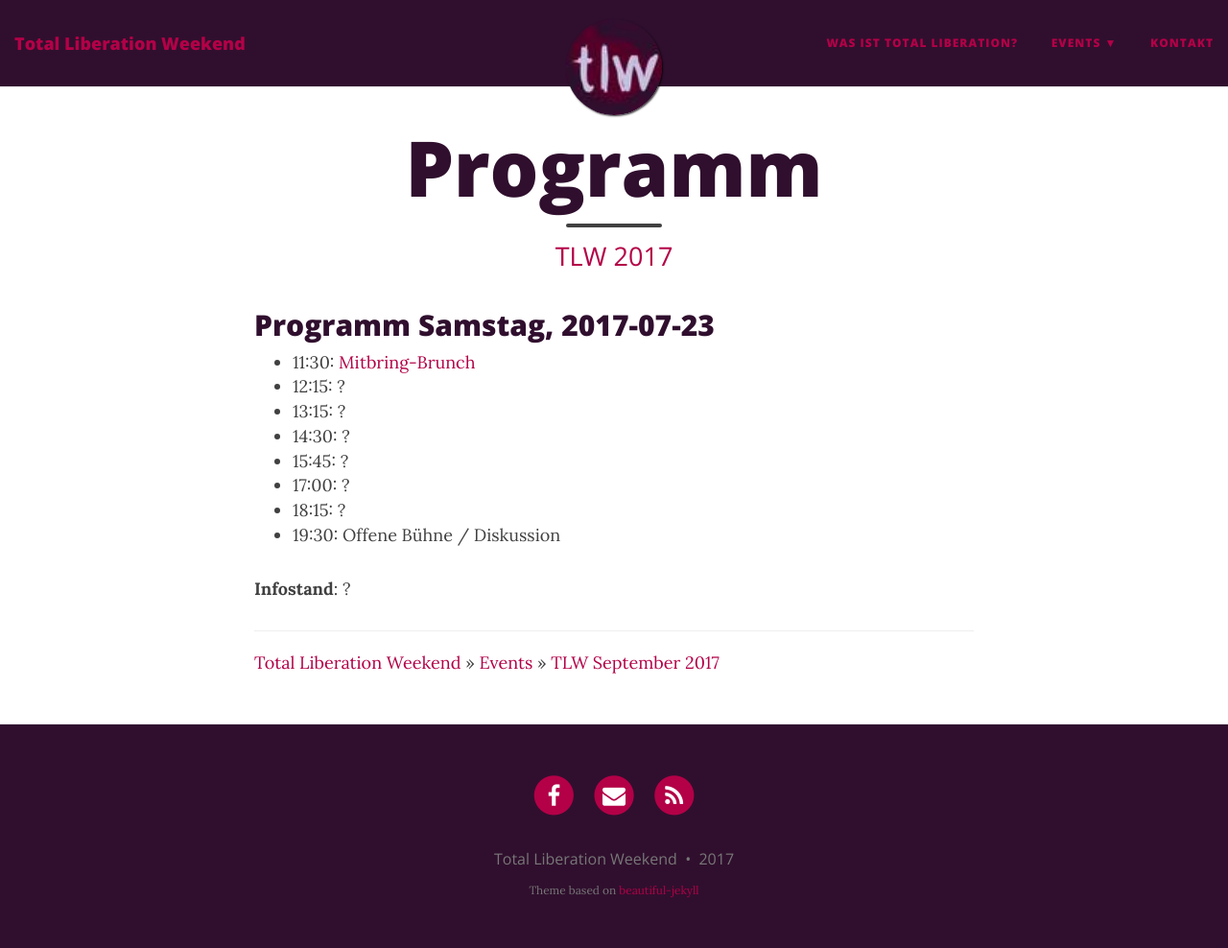
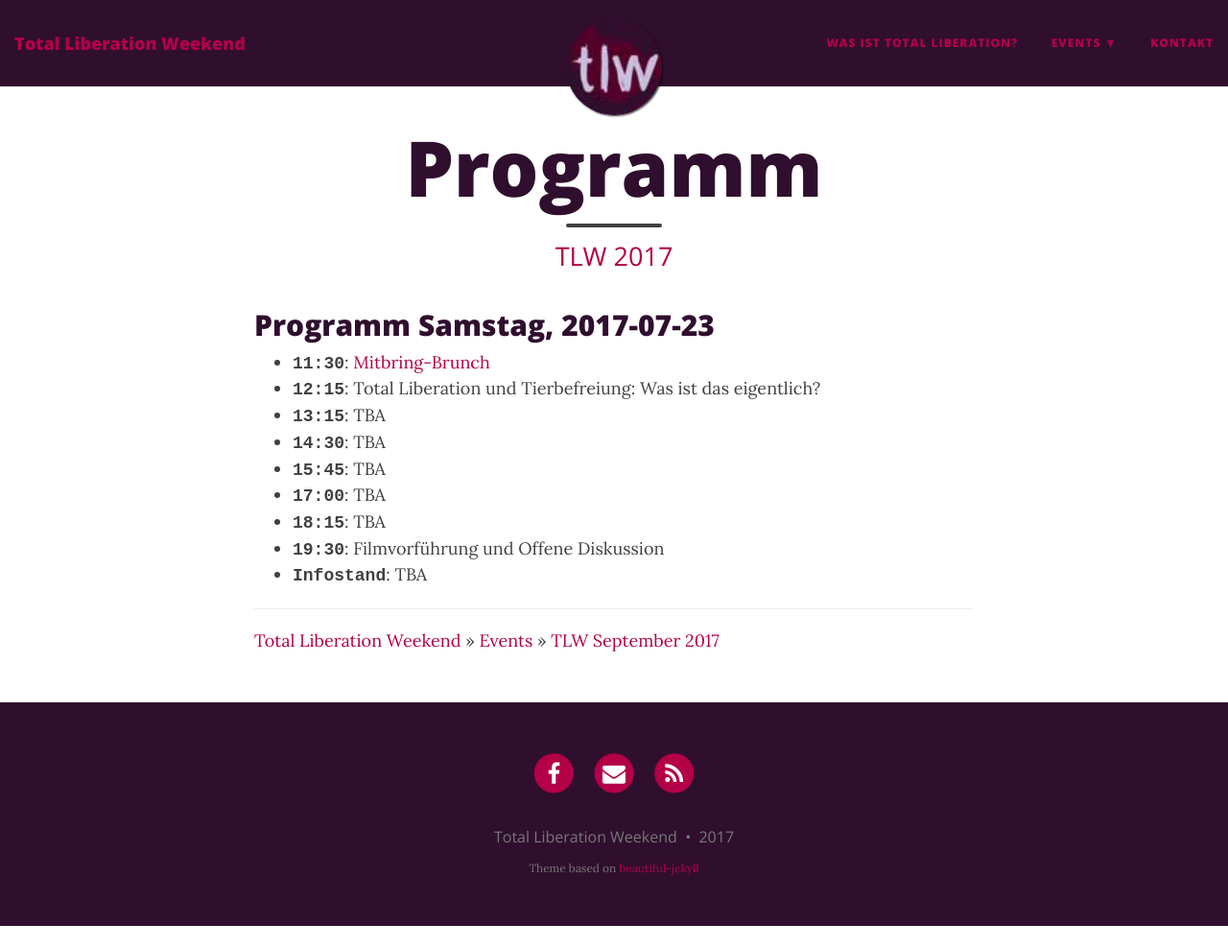
Before and after one commit to toliwe/tlw-source, a Jekyll site: the page built from jekyll/events/tlw2017/programm.md, in a window 1280 px wide and 988 px high. Shown: the whole window at 96% size. Built offline with Jekyll 4.4.1, drawn with Linux system fonts in a browser that asks for light colours; nearby versions of some CDN libraries; some of the changed lines change nothing that is shown.

Commit message:
Programm

```diff
--- a/jekyll/events/tlw2017/programm.md
+++ b/jekyll/events/tlw2017/programm.md
@@ -6,13 +6,24 @@
 Programm Samstag, 2017-07-23
 ---
 
-* 11:30: [Mitbring-Brunch](verpflegung)
-* 12:15: ?
-* 13:15: ?
-* 14:30: ?
-* 15:45: ?
-* 17:00: ?
-* 18:15: ?
-* 19:30: Offene Bühne / Diskussion
 
-**Infostand**: ?
+[//]: # (11:30: Mitbring-Brunch)
+[//]: # (12:15: Total Liberation und Tierbefreiung: Was ist das eigentlich?)
+[//]: # (13:15: Anarchistische Föderationen: Die AFRR und FdA)
+[//]: # (14:30: Die 30 Jahre Arbeit der tierbefreier e.V. (Tierbefreiungsarchiv))
+[//]: # (15:45: “Entscheide dich endlich!” Über Monosexismus)
+[//]: # (17:00: “… und plötzlich geht gar nichts mehr – Woran scheitern Gruppen eigentlich?”)
+[//]: # (18:15: Betreiben eines Kollektivs (Roots of Compassion))
+[//]: # (19:30: Filmvorführung: Vorwärts Ihr freien Schweine! / Offene Diskussion)
+[//]: # ()
+[//]: # (Infostand: Die tierbefreier Düsseldorf)
+
+* <tt>**11:30**</tt>: [Mitbring-Brunch](verpflegung)
+* <tt>**12:15**</tt>: Total Liberation und Tierbefreiung: Was ist das eigentlich?
+* <tt>**13:15**</tt>: TBA
+* <tt>**14:30**</tt>: TBA
+* <tt>**15:45**</tt>: TBA
+* <tt>**17:00**</tt>: TBA
+* <tt>**18:15**</tt>: TBA
+* <tt>**19:30**</tt>: Filmvorführung und Offene Diskussion
+* <tt>**Infostand**</tt>: TBA
```
